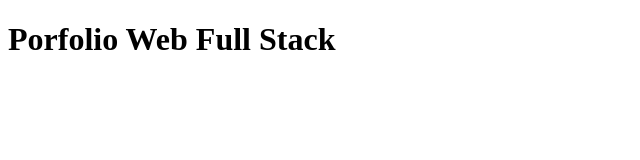
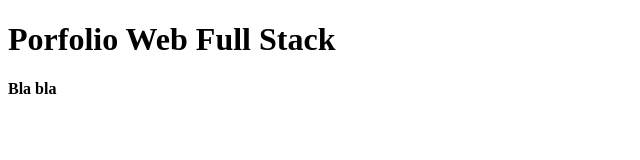
Before and after one commit to dloza08/PorfolioWebFullStack, a plain HTML site: page index.html in a window 1280 px wide. Shown: the full height of the page, 0-640 px from the left. Drawn offline with Linux system fonts and the light colour scheme.

Commit message:
Se agrego parrafo

```diff
--- a/index.html
+++ b/index.html
@@ -8,5 +8,6 @@
 </head>
 <body>
     <H1>Porfolio Web Full Stack</H1>
+    <b>Bla bla </b>
 </body>
 </html>
```
